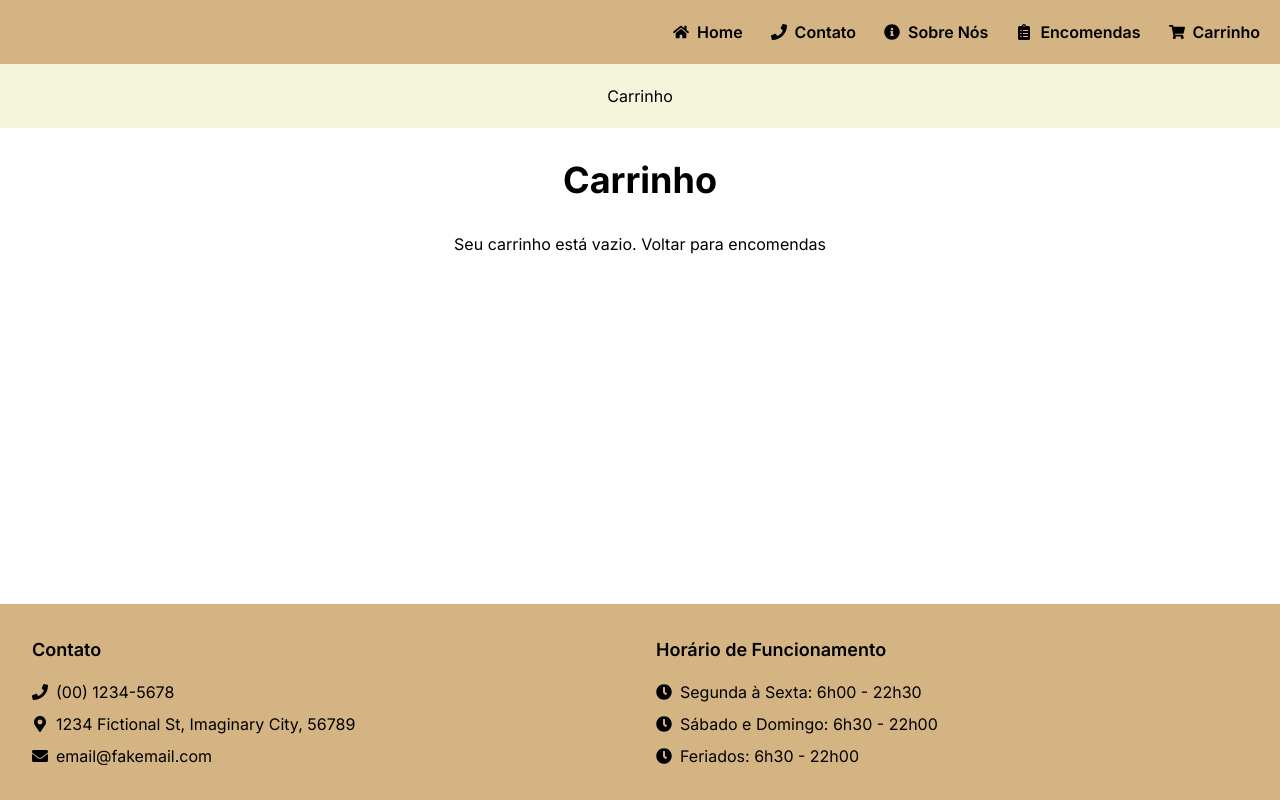
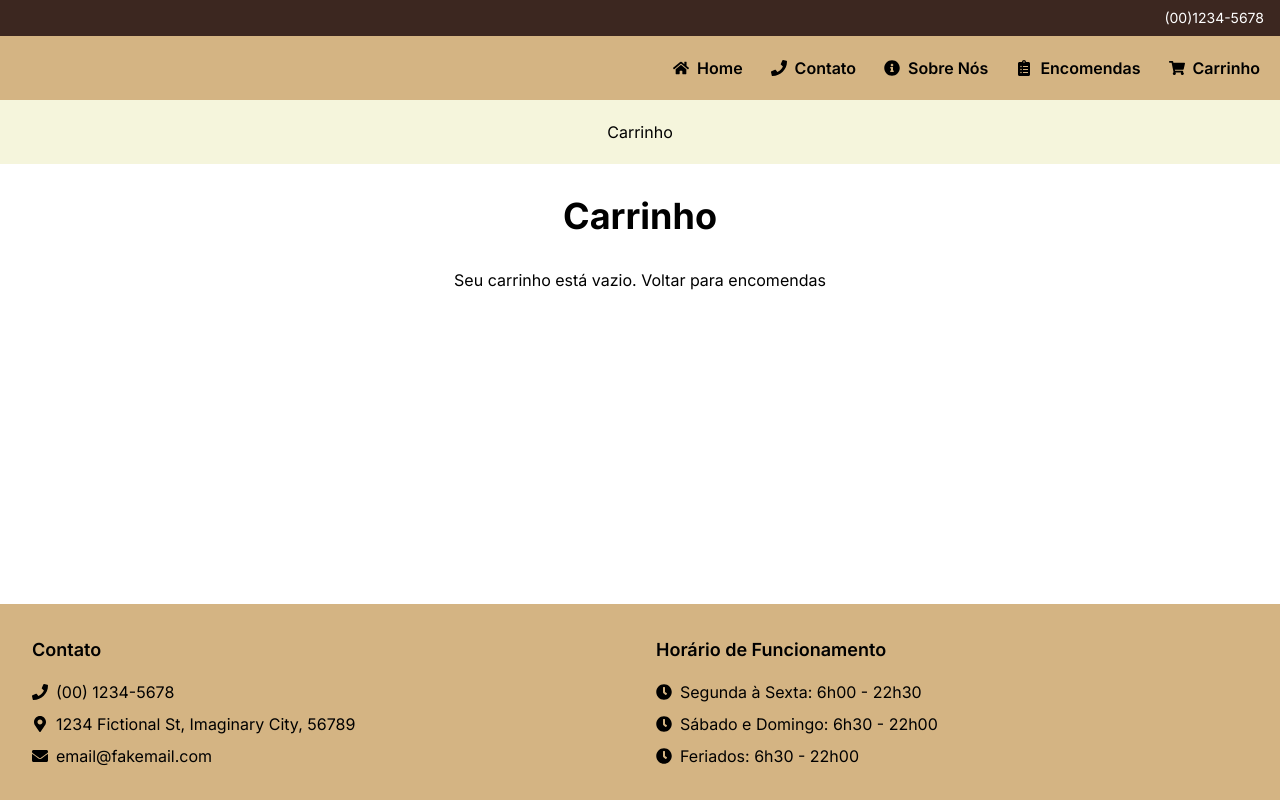
Before and after one commit to leonardoFernandesRonchi/Padaria, a Next.js app: page /carrinho in a window 1280 px wide. Built offline with nearby package versions, Linux system fonts and the light colour scheme.

Commit message:
Update page.js

```diff
--- a/src/app/carrinho/page.js
+++ b/src/app/carrinho/page.js
@@ -8,6 +8,7 @@ import { useCart } from '../context/CartContext';
 import Navbar from '../components/Navbar';
 import SubNavbar from '../components/SubNavbar';
 import Footer from '../components/Footer';  // Importe seu componente Footer aqui
+import OverFooter from '../components/OverFooter';
 
 const CartPage = () => {
   const { cart, removeFromCart } = useCart();
@@ -18,6 +19,7 @@ const CartPage = () => {
 
   return (
     <div className="flex flex-col min-h-screen">
+      <OverFooter />
       <Navbar /> {/* Renderiza a navbar */}
       <SubNavbar text="Carrinho" /> {/* Renderiza a subnavbar */}
       <div className="flex-1">
```
